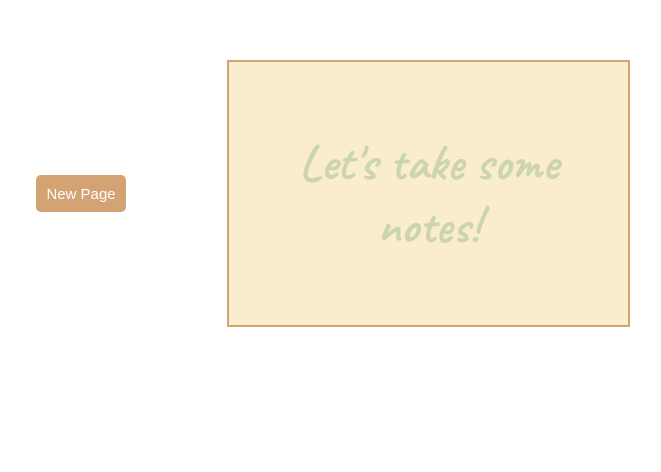
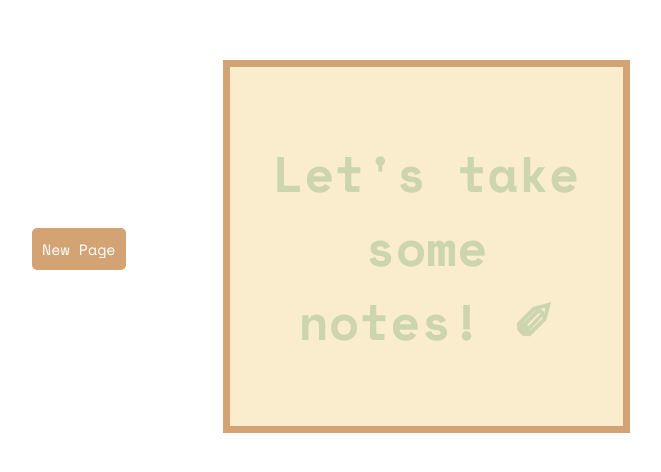
Before and after one commit to nicknamejv/Take-My-Notes, a Vue app: page / in a window 1280 px wide. Shown: the part 240-712 px from the top of the page, without its empty margins (350-1011 px from the left). Built offline with nearby package versions, Linux system fonts and the light colour scheme.

Commit message:
fix: adjusted some css styling and colors

```diff
--- a/src/App.vue
+++ b/src/App.vue
@@ -70,9 +70,10 @@
 </script>
 
 <style lang="scss">
-  @import url('https://fonts.googleapis.com/css2?family=Caveat:wght@400;500;600;700&display=swap');
+  @import url('https://fonts.googleapis.com/css2?family=Space+Mono:ital,wght@0,400;0,700;1,400;1,700&display=swap');
 
-  $font: 'Caveat', cursive, Helvetica, Arial, sans-serif;
+  $font: 'Space Mono', monospace;
+
   $bg-color: #faedcd;
   $border-color: #d4a373;
   $border-color-alt: #ba7f44;
--- a/src/components/PageList.vue
+++ b/src/components/PageList.vue
@@ -47,6 +47,8 @@
 </template>
 
 <style scoped lang="scss">
+  @import url('https://fonts.googleapis.com/css2?family=Space+Mono:ital,wght@0,400;0,700;1,400;1,700&display=swap');
+
   $bg-color: #faedcd;
   $border-color: #d4a373;
   $border-color-alt: #ba7f44;
@@ -54,6 +56,7 @@
   $alt: #e9edc9;
   $list: #edede9;
   $list-border: #d6ccc2;
+  $font: 'Space Mono', monospace;
 
   .page-list {
     width: 500px;
@@ -67,7 +70,7 @@
   }
 
   li {
-    max-width: 350px;
+    max-width: 500px;
     padding: 1rem;
     font-size: 1.25rem;
     min-height: 1.5rem;
@@ -75,6 +78,8 @@
     overflow: hidden;
     text-overflow: ellipsis;
     border: 2px solid $list-border;
+    margin-bottom: 10px;
+    background-color: $list;
   }
 
   li:hover {
@@ -98,7 +103,7 @@
     display: flex;
     justify-content: center;
     align-items: center;
-    margin-top: 10px;
+    margin-top: 20px;
   }
 
   button {
@@ -109,14 +114,18 @@
     border-radius: 5px;
     color: white;
     font-size: 15px;
+    font-family: $font;
     cursor: pointer;
+    transform: translateY(-3px);
+    transition: transform 0.1s ease;
   }
 
   button:hover {
     background-color: $border-color-alt;
+    transform: translateY(-5px);
   }
 
-  .page {
-    background-color: $list;
+  button:active {
+    transform: translateY(0);
   }
 </style>
--- a/src/components/PageView.vue
+++ b/src/components/PageView.vue
@@ -47,26 +47,26 @@
       </div>
     </div>
     <div v-else>
-      <h1 class="add-notes">Let's take some notes!</h1>
+      <h1 class="add-notes">Let's take some notes! &#10000;</h1>
     </div>
   </div>
 </template>
 
 <style scoped lang="scss">
-  @import url('https://fonts.googleapis.com/css2?family=Caveat:wght@400;500;600;700&display=swap');
+  @import url('https://fonts.googleapis.com/css2?family=Space+Mono:ital,wght@0,400;0,700;1,400;1,700&display=swap');
 
   $bg-color: #faedcd;
   $border-color: #d4a373;
   $border-color-alt: #ba7f44;
   $main: #ccd5ae;
   $alt: #e9edc9;
-  $font: 'Caveat', cursive, Helvetica, Arial, sans-serif;
+  $font: 'Space Mono', monospace;
 
   .page {
     width: 50vw;
     padding: 35px;
     background-color: $bg-color;
-    border: 2px solid $border-color;
+    border: 7.5px solid $border-color;
   }
 
   .title {
@@ -95,14 +95,14 @@
 
   .page-content {
     font-family: $font;
-    font-size: 35px;
+    font-size: 20px;
     padding: 15px;
     height: 25vh;
   }
 
   .page-title {
     font-family: $font;
-    font-size: 20px;
+    font-size: 15px;
   }
 
   label {
@@ -122,10 +122,18 @@
     color: white;
     font-size: 15px;
     cursor: pointer;
+    transform: translateY(-3px);
+    transition: transform 0.1s ease;
+    font-family: $font;
   }
 
   button:hover {
     background-color: $border-color-alt;
+    transform: translateY(-5px);
+  }
+
+  button:active {
+    transform: translateY(0);
   }
 
   input,
```
